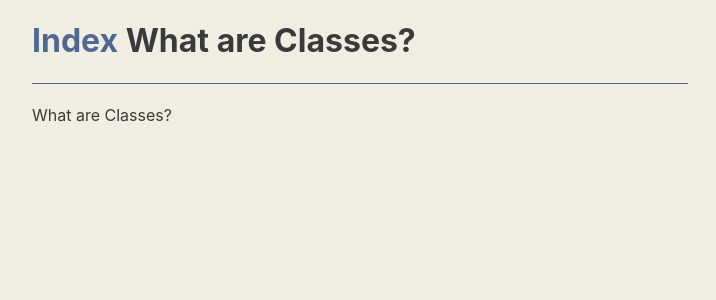
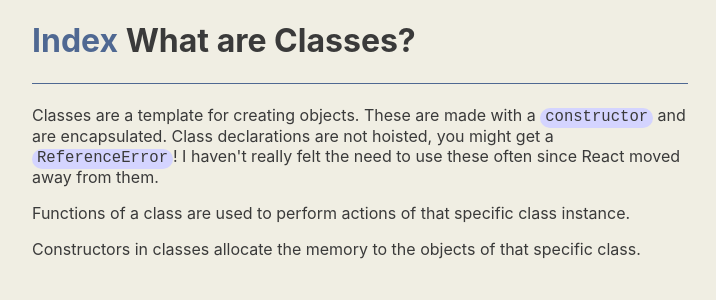
Before and after one commit to drbzyx/es6-concepts, a Next.js app in the folder app/: page /classes in a window 1280 px wide. Shown: the top 300 px of the page, without its empty margins (280-996 px from the left). Built offline with nearby package versions, Linux system fonts and the light colour scheme.

Commit message:
Pages(Classes): Add content

```diff
--- a/app/pages/classes.js
+++ b/app/pages/classes.js
@@ -1,11 +1,25 @@
-import { Heading, Main, Paragraph, Section } from '../components'
+import { Code, Heading, Main, Paragraph, Section } from '../components'
 
 export default function Classes() {
   return (
     <Main>
       <Heading>What are Classes?</Heading>
       <Section>
-        <Paragraph>What are Classes?</Paragraph>
+        <Paragraph>
+          Classes are a template for creating objects. These are made with a{' '}
+          <Code>constructor</Code> and are encapsulated. Class declarations are
+          not hoisted, you might get a <Code>ReferenceError</Code>! I haven't
+          really felt the need to use these often since React moved away from
+          them.
+        </Paragraph>
+        <Paragraph>
+          Functions of a class are used to perform actions of that specific
+          class instance.
+        </Paragraph>
+        <Paragraph>
+          Constructors in classes allocate the memory to the objects of that
+          specific class.
+        </Paragraph>
       </Section>
     </Main>
   )
```
